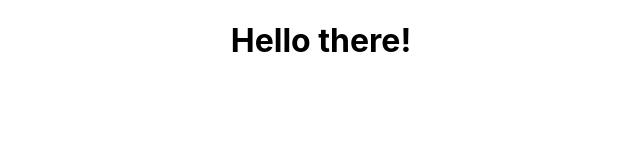
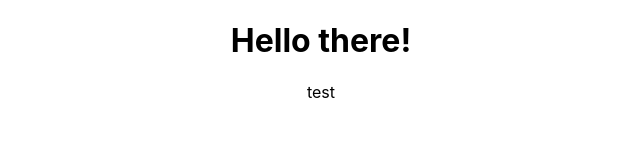
Before and after one commit to BlasRTX/React_Basic, a React (Create React App) app: page / in a window 1280 px wide. Shown: the top 160 px of the page, without its empty margins (319-959 px from the left). Built offline with nearby package versions, Linux system fonts and the light colour scheme.

Commit message:
Test sintaxys JSX of JavaScript

```diff
--- a/src/App.js
+++ b/src/App.js
@@ -2,9 +2,21 @@
 import './App.css';
 
 const App = () => {
+  const name = 'Obi Wan';
+  const isNameShowing = false;
   return (
     <div className="App">
       <h1>Hello there!</h1>
+      {name ? (
+        <>
+          test
+        </>
+      ) : (
+        <>
+          <h1>General {isNameShowing ? name : 'Kenobi'}!</h1>
+          <h2>I will do what I must do</h2>
+        </>
+      )}
     </div>
   );
 }
```
Also changed, not shown: 1 other file (tests, documents, lock files or other folders).
